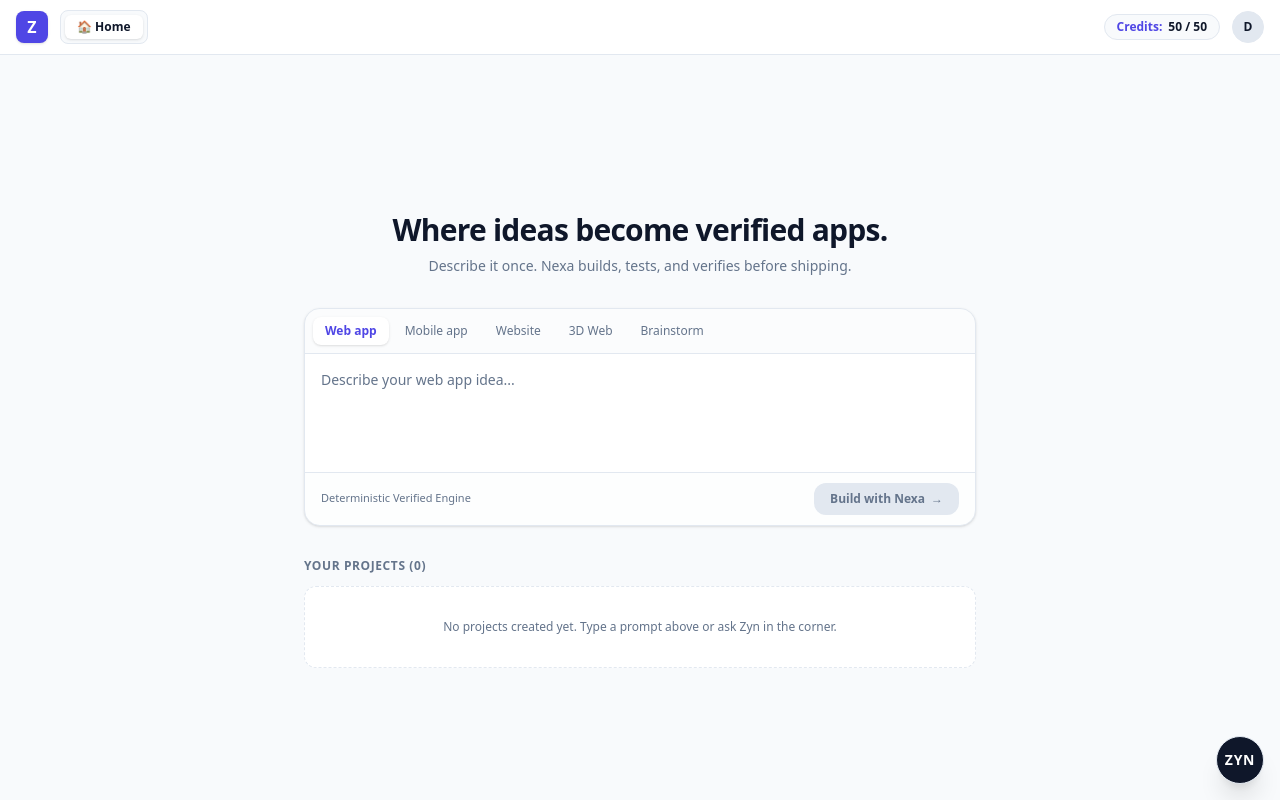
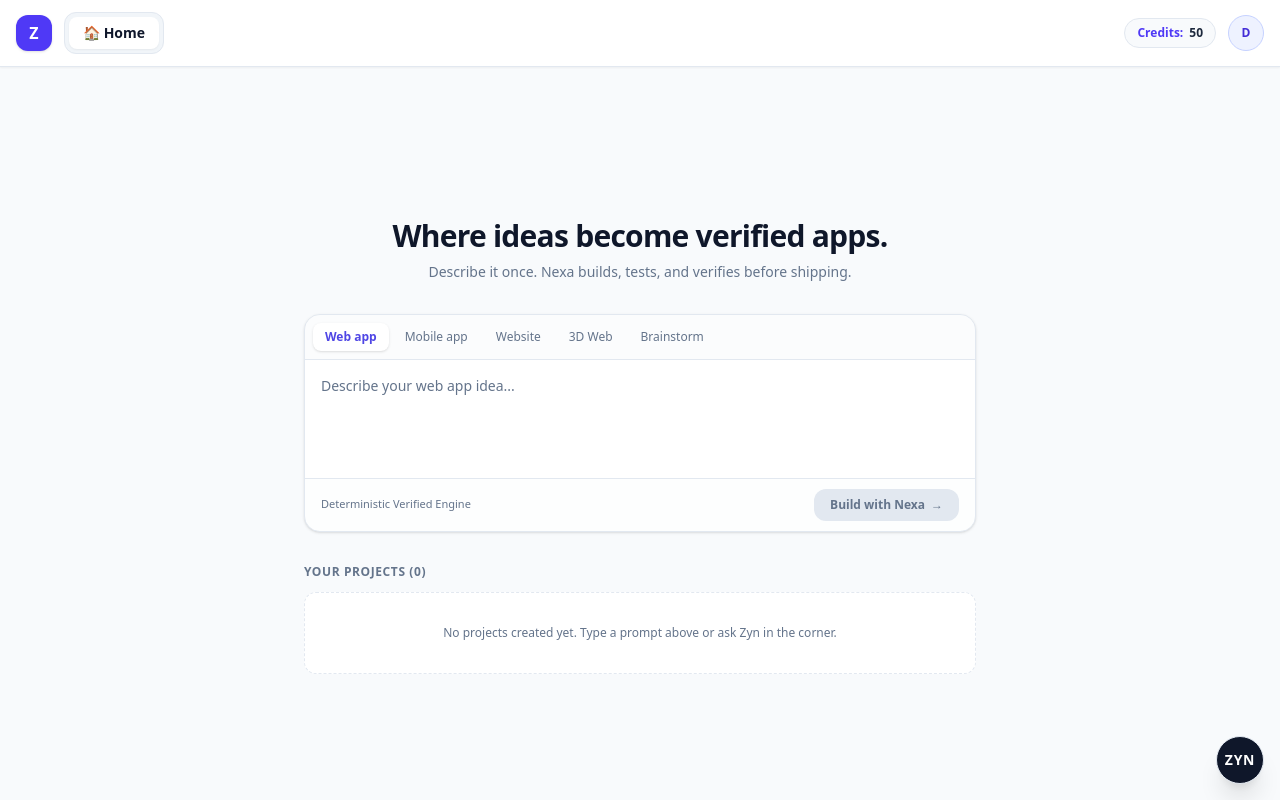
Before and after one commit to zyntarixofficial-sketch/zyntarix-core, a Next.js app: page / in a window 1280 px wide. Built offline with nearby package versions, Linux system fonts and the light colour scheme.

Commit message:
Refactor Navbar component styles and structure

```diff
--- a/src/components/Navbar.tsx
+++ b/src/components/Navbar.tsx
@@ -1,3 +1,4 @@
+
 "use client";
 
 import React, { useState } from "react";
@@ -19,20 +20,20 @@ export const Navbar: React.FC<NavbarProps> = ({
   const [showProfileModal, setShowProfileModal] = useState(false);
 
   return (
-    <header className="w-full bg-surface border-b border-borderSlate px-4 py-2.5 flex items-center justify-between sticky top-0 z-40">
+    <header className="w-full bg-white border-b border-slate-200 px-4 py-3 flex items-center justify-between sticky top-0 z-40 shadow-xs">
       {/* Brand & Tabs */}
       <div className="flex items-center space-x-3">
-        <div className="w-8 h-8 rounded-lg bg-brandIndigo flex items-center justify-center font-bold text-white shadow-sm">
+        <div className="w-9 h-9 rounded-xl bg-indigo-600 flex items-center justify-center font-black text-white text-base shadow-sm">
           Z
         </div>
 
-        <nav className="flex items-center bg-canvas rounded-lg p-1 border border-borderSlate text-xs font-medium">
+        <nav className="flex items-center bg-slate-100 rounded-xl p-1 border border-slate-200 text-xs sm:text-sm font-medium">
           <button
             onClick={() => onTabSwitch("home")}
-            className={`px-3 py-1 rounded-md transition-colors ${
+            className={`px-3.5 py-1.5 rounded-lg transition-all ${
               activeTab === "home"
-                ? "bg-surface shadow-sm text-graphite font-semibold"
-                : "text-mutedText hover:text-graphite"
+                ? "bg-white shadow-xs text-slate-900 font-bold"
+                : "text-slate-500 hover:text-slate-800"
             }`}
           >
             🏠 Home
@@ -40,10 +41,10 @@ export const Navbar: React.FC<NavbarProps> = ({
           {activeProjectName && (
             <button
               onClick={() => onTabSwitch("workspace")}
-              className={`px-3 py-1 rounded-md transition-colors ${
+              className={`px-3.5 py-1.5 rounded-lg transition-all ${
                 activeTab === "workspace"
-                  ? "bg-surface shadow-sm text-graphite font-semibold"
-                  : "text-mutedText hover:text-graphite"
+                  ? "bg-white shadow-xs text-indigo-600 font-bold"
+                  : "text-slate-500 hover:text-slate-800"
               }`}
             >
               ⚡ {activeProjectName}
@@ -52,39 +53,43 @@ export const Navbar: React.FC<NavbarProps> = ({
         </nav>
       </div>
 
-      {/* Credits & Profile Controls */}
-      <div className="flex items-center space-x-3">
-        <div className="bg-canvas border border-borderSlate px-3 py-1 rounded-full text-xs font-semibold flex items-center space-x-1.5">
-          <span className="text-brandIndigo font-bold">Credits:</span>
-          <span className="text-graphite">
-            {user.credits} / {user.maxCredits}
-          </span>
+      {/* Credits & Profile */}
+      <div className="flex items-center space-x-2 sm:space-x-3">
+        <div className="bg-slate-50 border border-slate-200 px-3 py-1.5 rounded-full text-xs font-semibold flex items-center space-x-1.5">
+          <span className="text-indigo-600 font-bold">Credits:</span>
+          <span className="text-slate-800">{user.credits}</span>
         </div>
 
+        <div className="relative">
           <button
             onClick={() => setShowProfileModal(!showProfileModal)}
-          className="w-8 h-8 rounded-full bg-slate-200 border border-borderSlate flex items-center justify-center font-semibold text-xs text-graphite hover:bg-slate-300 transition-colors"
+            className="w-9 h-9 rounded-full bg-indigo-50 border border-indigo-200 flex items-center justify-center font-bold text-xs text-indigo-700 hover:bg-indigo-100 transition-colors"
           >
             {user.name.charAt(0).toUpperCase()}
           </button>
-      </div>
 
-      {/* Account Modal */}
           {showProfileModal && (
-        <div className="absolute right-4 top-12 w-64 bg-surface border border-borderSlate rounded-xl shadow-lg p-4 z-50 text-xs space-y-3">
-          <div className="border-b border-borderSlate pb-2">
-            <p className="font-semibold text-graphite">{user.name}</p>
-            <p className="text-mutedText">{user.email}</p>
+            <div className="absolute right-0 top-12 w-64 bg-white border border-slate-200 rounded-2xl shadow-xl p-4 z-50 text-xs space-y-3">
+              <div className="border-b border-slate-100 pb-2">
+                <p className="font-bold text-slate-900 text-sm">{user.name}</p>
+                <p className="text-slate-500">{user.email}</p>
               </div>
               <div className="flex justify-between items-center py-1">
-            <span className="text-mutedText">Current Plan:</span>
-            <span className="font-semibold text-brandIndigo uppercase">{user.plan}</span>
+                <span className="text-slate-500">Plan:</span>
+                <span className="font-bold text-indigo-600 uppercase bg-indigo-50 px-2 py-0.5 rounded">
+                  {user.plan}
+                </span>
               </div>
-          <button className="w-full bg-brandIndigo text-white py-1.5 rounded-lg font-medium hover:opacity-90">
-            Account Settings
+              <button
+                onClick={() => setShowProfileModal(false)}
+                className="w-full bg-slate-900 text-white py-2 rounded-xl font-medium hover:bg-slate-800"
+              >
+                Close Settings
               </button>
             </div>
           )}
+        </div>
+      </div>
     </header>
   );
 };
```
Lines whose indentation alone changed are shown as unchanged.
